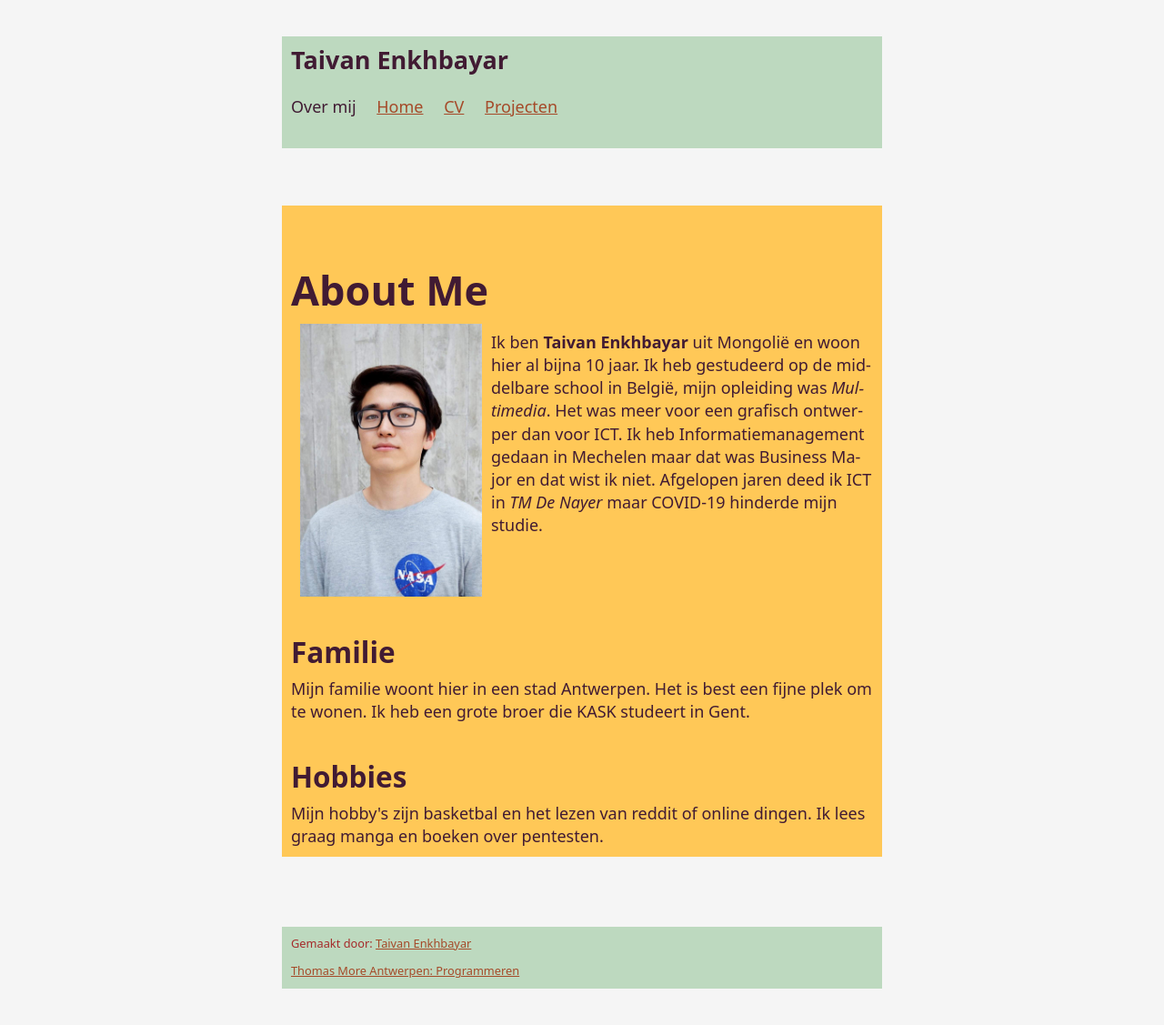
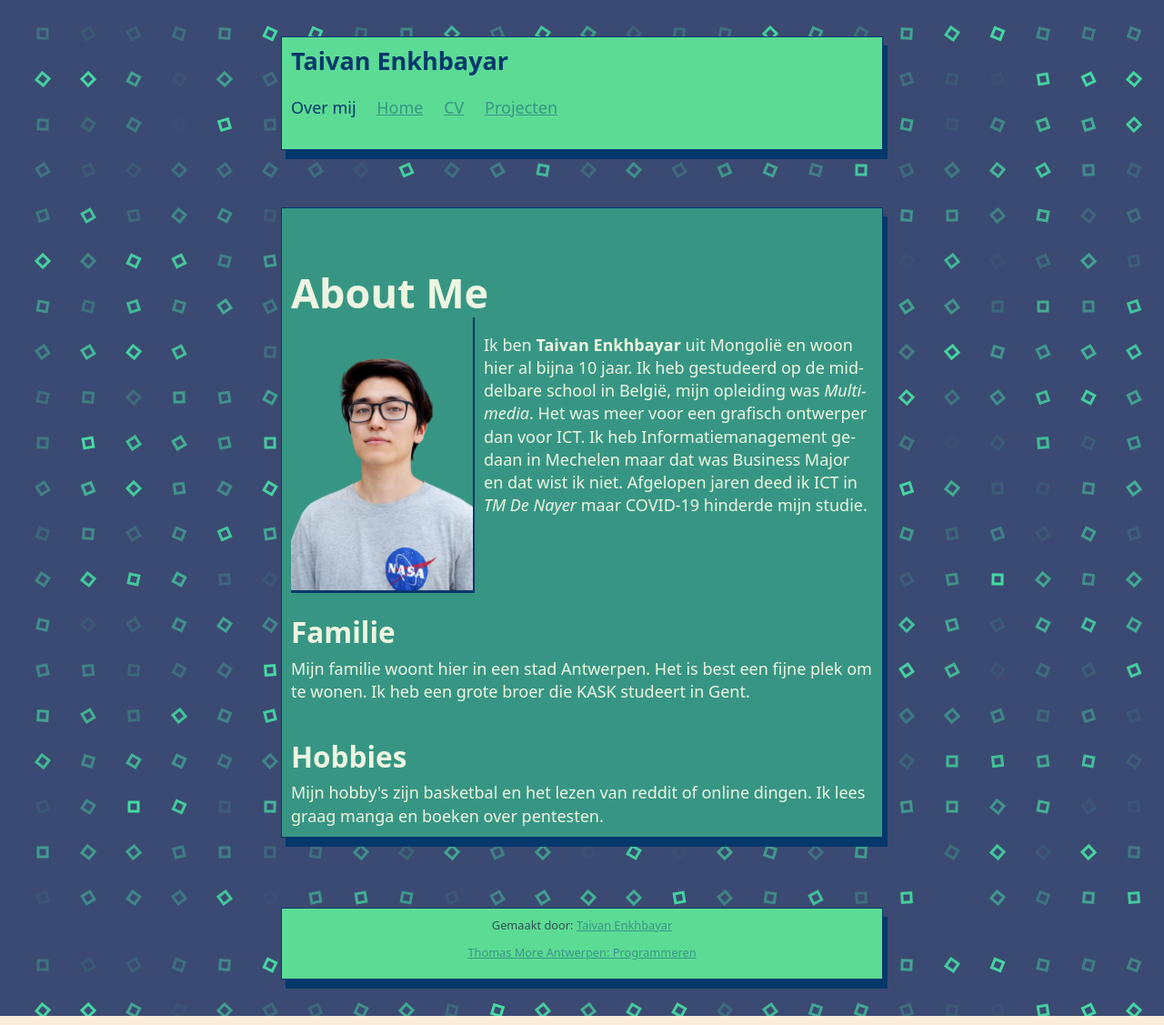
Before and after one commit to mazaalai/Portfolio_Website, a plain HTML site: page index.html in a window 1280 px wide. Shown: the whole page at 91% size. Drawn offline with Linux system fonts and the light colour scheme.

Commit message:
1. Changed the background, set a image for it. 2. Color pallete is changed. 3. Links are more stream lined with the website color scheme. 4. Profile picture has no background and it integerts nicely. 5. Favicon is added so users can know where my website is from tabs. 6. https is enabled for more security.

```diff
--- a/index.html
+++ b/index.html
@@ -6,48 +6,53 @@
   <meta http-equiv="Content-Type" content="text/html; charset=UTF-8">
 
   <meta name="viewport" content="width=device-width, initial-scale=1.0">
+  <link rel="stylesheet" href="./style/style.css">
   <link rel="stylesheet" href="./style/awsm.min.css">
   <link rel="stylesheet" href="./style/awsm_theme_pearl-lusta.min.css">
   <title>Taivan Enkhbayar</title>
 </head>
 
-<body style="background-color: whitesmoke; margin:0px;padding:40px">
-  <header style="background-color: #bdd9bf; padding: 10px;">
+<body style=" background-blend-mode: darken;margin:0px;padding:40px">
+  <header>
     <h1>Taivan Enkhbayar</h1>
 
     <nav>
       <ul>
         <li>Over mij</li>
-        <li><a href="http://taivan.be/">Home</a></li>
-        <li><a href="http://taivan.be/cvv.html">CV</a></li>
-        <li><a href="http://taivan.be/projecten.html">Projecten</a></li>
+        <li><a class="link" href="http://taivan.be/">Home</a></li>
+        <li><a class="link" href="http://taivan.be/cvv.html">CV</a></li>
+        <li><a class="link" href="http://taivan.be/projecten.html">Projecten</a></li>
 
       </ul>
     </nav>
   </header>
-  <main style="background-color: #ffc857;padding: 10px;">
+  <main>
     <div id="content">
       <h1>About Me</h1>
-      <img src="style/fb_image.jpg" alt="facebook_photo" style="float:left; margin: 10px;" width="200" height="300">
+      <img src="style/fb_photo.png" alt="facebook_photo" style="margin-right: 10px;" width="200" height="300">
       <p> Ik ben <strong> Taivan Enkhbayar </strong> uit Mongolië en woon hier al bijna 10 jaar.
         Ik heb gestudeerd op de middelbare school in België, mijn opleiding was <i>Multimedia</i>.
         Het was meer voor een grafisch ontwerper dan voor ICT. Ik heb Informatiemanagement gedaan in Mechelen maar
         dat was Business Major en dat wist ik niet.
         Afgelopen jaren deed ik ICT in <i>TM De Nayer</i> maar COVID-19 hinderde mijn studie. </p>
-        <br>
-        <br>
+      <br>
+      <br>
       <h2>Familie</h2>
       <p>Mijn familie woont hier in een stad <stong>Antwerpen.</stong>
         Het is best een fijne plek om te wonen. Ik heb een grote broer die KASK studeert in Gent.
       </p>
       <h2>Hobbies</h2>
-      <p>Mijn hobby's zijn basketbal en het lezen van reddit of online dingen. Ik lees graag manga en boeken over pentesten.</p>
+      <p>Mijn hobby's zijn basketbal en het lezen van reddit of online dingen. Ik lees graag manga en boeken over
+        pentesten.</p>
     </div>
     </div>
   </main>
-  <footer style="text-align: left; background-color:  #bdd9bf; padding: 10px;">
-    <p style="color: brown;">Gemaakt door: <a href="https://www.linkedin.com/in/taivan-e-18aab492/">Taivan Enkhbayar</a></p>
-    <p><a href="https://www.thomasmore.be/opleidingen/graduaat/programmeren-dag-avondonderwijs/programmeren-dagonderwijs/antwerpen-0">Thomas More Antwerpen: Programmeren</a></p>
+  <footer>
+    <p style="color: darkslategrey;">Gemaakt door: <a class="link"
+        href="https://www.linkedin.com/in/taivan-e-18aab492/">Taivan Enkhbayar</a></p>
+    <p><a class="link"
+        href="https://www.thomasmore.be/opleidingen/graduaat/programmeren-dag-avondonderwijs/programmeren-dagonderwijs/antwerpen-0">Thomas
+        More Antwerpen: Programmeren</a></p>
   </footer>
 
 </body>
--- /dev/null
+++ b/style/style.css
@@ -0,0 +1,55 @@
+body {
+    background-image: url('dot-grid.png');
+    border-style: hidden;
+    margin: 0px;
+    padding: 40px;
+}
+
+
+header {
+    background-color: #5cdb95;
+    color: #05386B;
+    padding: 10px;
+    border: #05386B 0.5px solid;
+    box-shadow: 5px 10px #05386B;
+
+}
+
+main {
+    background-color: #379683;
+    color: #EDF5E1;
+    padding: 10px;
+    border: #05386B 0.5px solid;
+    box-shadow: 5px 10px #05386B;
+}
+
+img {
+    float: left;
+    border-bottom: #05386B solid;
+    border-right:   #05386B 2px solid;
+}
+
+.link:link {
+    color: #379683;
+}
+
+.link:visited {
+    color: darkblue;
+}
+
+.link:hover {
+    color: #EDF5E1;
+}
+
+.link:active {
+    color: #05386B;
+}
+
+footer {
+    text-align: left;
+    background-color: #5cdb95;
+    color: #05386B;
+    padding: 10px;
+    border: #05386B 0.5px solid;
+    box-shadow: 5px 10px #05386B;
+}
```
Also changed, not shown: cvv.html (+10 -9 lines), projecten.html (+10 -9 lines), style/background.png (added), style/dot-grid.png (added), style/fb_photo.png (added), style/pattern-background.jpg (added), style/webb.png (added).
